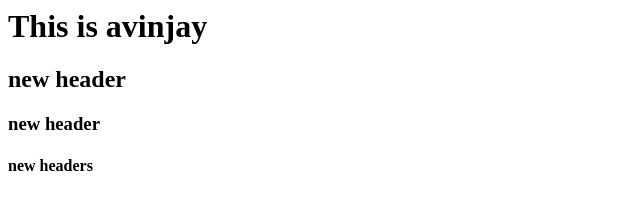
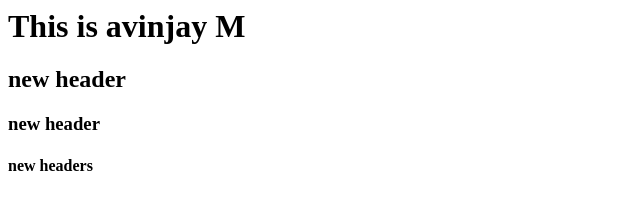
Before and after one commit to Avinjay/CICD_project1, a plain HTML site: page index.html in a window 1280 px wide. Shown: the full height of the page, 0-640 px from the left. Drawn offline with Linux system fonts and the light colour scheme.

Commit message:
testing CICD automation

```diff
--- a/index.html
+++ b/index.html
@@ -1,4 +1,4 @@
-<h1>This is avinjay<h1>
+<h1>This is avinjay M<h1>
 		<h2>new header<h2>
 				<h3>new header<h3>
 						<h4>new headers</h4>
```
